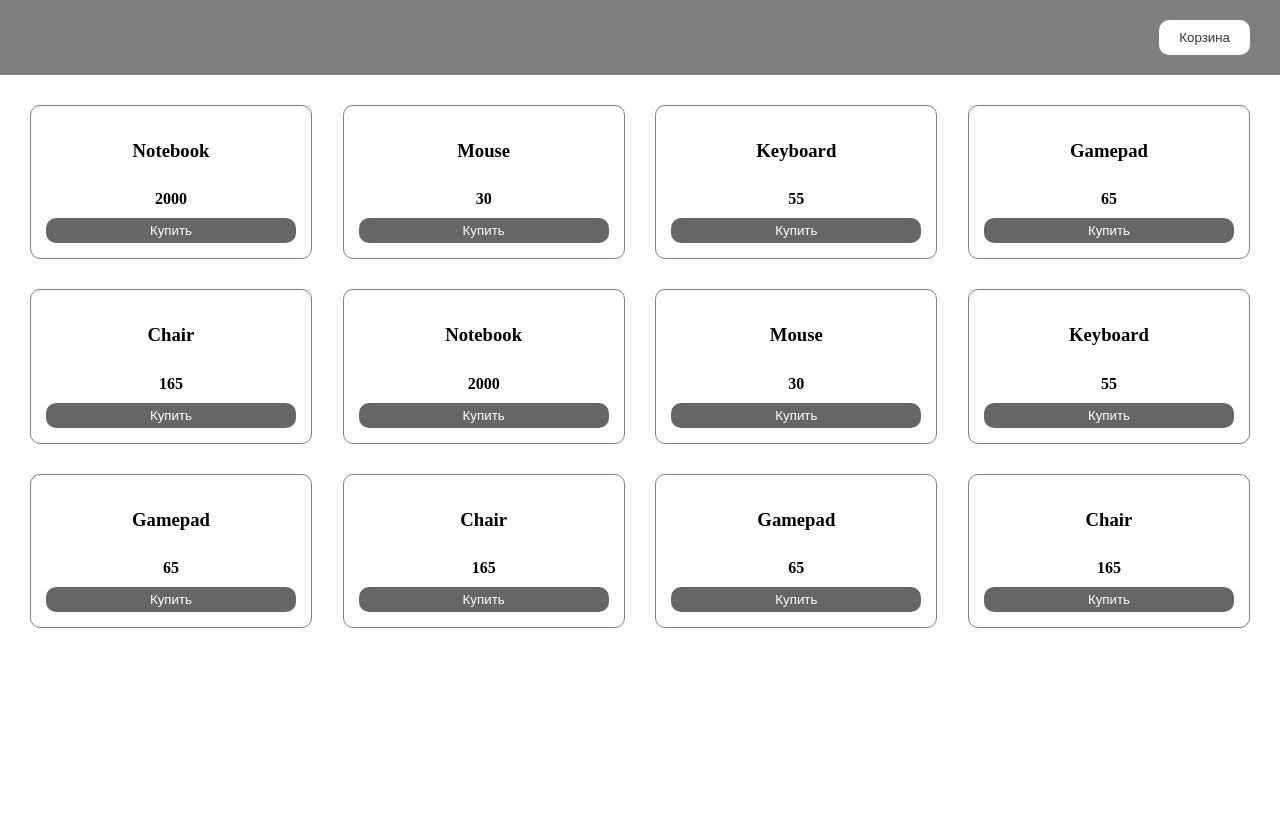
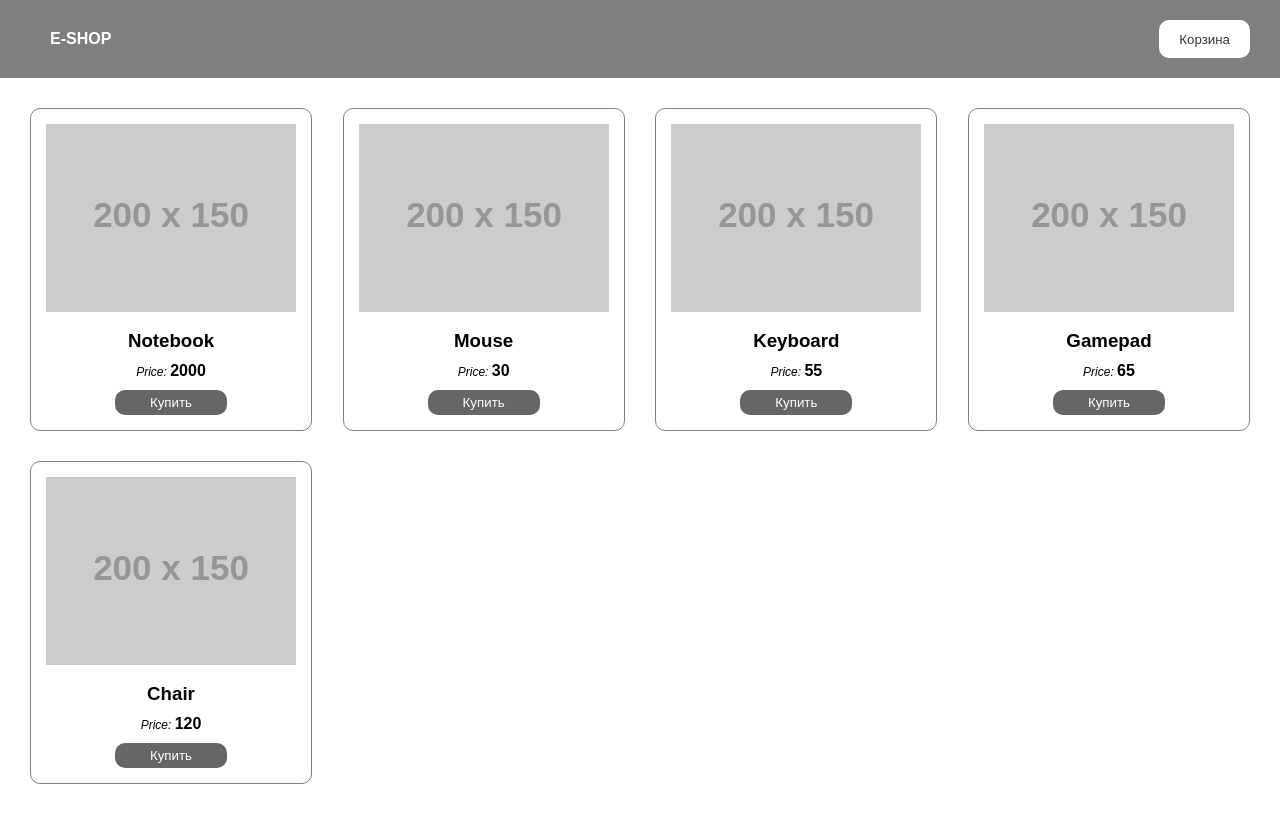
Before and after one commit to KosmoPirat/JS-2-Progressive, a plain HTML site: page project/index.html in a window 1280 px wide. Before the commit the page ends 800 px from the top, so only its background shows below. Drawn offline with Linux system fonts and the light colour scheme; placeholder pictures from the web are drawn by us.

Commit message:
do lesson 2

```diff
--- a/project/css/style.css
+++ b/project/css/style.css
@@ -1,5 +1,6 @@
 body{
     margin: 0;
+    font-family: Arial, "Helvetica Neue", Helvetica, sans-serif;
 }
 
 .header {
@@ -7,7 +8,14 @@ body{
     padding: 20px 30px 20px 30px;
     max-width: 100%;
     display: flex;
-    justify-content: flex-end;
+    justify-content: space-between;
+}
+
+.logo {
+    padding: 10px 20px;
+    color: #fff;
+    text-transform: uppercase;
+    font-weight: bold;
 }
 
 .products {
@@ -31,9 +39,21 @@ body{
     margin-bottom: 30px;
 }
 
+.item__title {
+    margin-bottom: 0;
+}
+
+.price-wrap {
+    display: block;
+    font-style: italic;
+    font-size: 12px;
+    padding: 10px 0;
+}
+
 .price {
-    padding: 10px 0;
     font-weight: bold;
+    font-style: normal;
+    font-size: 16px;
 }
 
 .btn {
@@ -45,7 +65,7 @@ body{
 .buy-btn {
     background-color: #666666;
     color: white;
-    padding: 5px 10px;
+    padding: 5px 35px;
     -webkit-border-radius: 5px;
     -moz-border-radius: 5px;
     border-radius: 10px;
@@ -83,6 +103,10 @@ body{
         width: 410px;
     }
 
+    .price-wrap {
+        padding: 15px 0;
+    }
+
     .price {
         font-size: 25px;
         font-weight: normal;
@@ -90,12 +114,12 @@ body{
 
     .item__title {
         font-size: 30px;
-        margin-bottom: 10px;
     }
 
     .buy-btn {
         font-size: 20px;
-        padding: 10px 10px;
+        padding: 10px 30px 10px 30px;
+        margin-bottom: 10px;
     }
 }
 
--- a/project/index.html
+++ b/project/index.html
@@ -8,6 +8,7 @@
 </head>
 <body>
     <header class="header">
+        <div class="logo">E-shop</div>
         <button class="header__btn-cart btn" type="button">Корзина</button>
     </header>
     <main class="content">
--- a/project/js/main.js
+++ b/project/js/main.js
@@ -1,27 +1,61 @@
-const products = [
+class ProductsList {
+    constructor(container = '.products'){
+        this.data = [];
+        this.container = container;
+        this.productsAll = [];
+        this.init();
+    }
+    init(){
+        this._fetchProducts();
+        this._render();
+    }
+    _fetchProducts(){
+        this.data = [
             {id: 1, title: 'Notebook', price: 2000},
             {id: 2, title: 'Mouse', price: 30},
             {id: 3, title: 'Keyboard', price: 55},
             {id: 4, title: 'Gamepad', price: 65},
-    {id: 5, title: 'Chair', price: 165},
-    {id: 6, title: 'Notebook', price: 2000},
-    {id: 7, title: 'Mouse', price: 30},
-    {id: 8, title: 'Keyboard', price: 55},
-    {id: 9, title: 'Gamepad', price: 65},
-    {id: 10, title: 'Chair', price: 165},
-    {id: 11, title: 'Gamepad', price: 65},
-    {id: 12, title: 'Chair', price: 165},
+            {id: 5, title: 'Chair', price: 120, template: 1},
         ];
+    }
+    _render(){
+        const block = document.querySelector(this.container);
+        for (let product of this.data){
+            const prod = new ProductItem(product);
+            this.productsAll.push(prod);
+            block.insertAdjacentHTML('beforeend', prod.render());
+        }
+    }
+}
 
-const renderProduct = (title = 'No title specified', price = 'Price not specified') =>`<div class="products__item">
-                                                                                       <h3 class="item__title">${title}</h3>
-                                                                                            <span class="price">${price}</span>
+
+class ProductItem {
+    constructor(product, img = `https://placehold.it/200x150`) {
+        this.title = product.title;
+        this.price = product.price;
+        this.id = product.id;
+        this.img = img
+    }
+
+    render(){
+        return `<div class="products__item">
+                  <img src="${this.img}" alt="${this.title}">
+                  <div class="desc">
+                      <h3 class='item__title'>${this.title}</h3>
+                      <span class='price-wrap'>
+                        Price: <span class="price">${this.price}</span>
+                      </span>
                       <button class="buy-btn btn">Купить</button>
-                                                                                       </div>`;
+                  </div>
+              </div>`
+    }
+}
 
-const renderPage = list => {
-    const productsList = list.map(item => renderProduct(item.title, item.price)).join('');
-    document.querySelector('.products').innerHTML = productsList;
-};
+class Cart {
+    constructor(){
+        // this.some // какое-то свойство
+    }
+    calc(){} // метод что-то делает
+}
 
-renderPage(products);
+const products = new ProductsList();
```
Also changed, not shown: lesson2.html (added, +78 -0 lines). Lines whose indentation alone changed are shown as unchanged.
